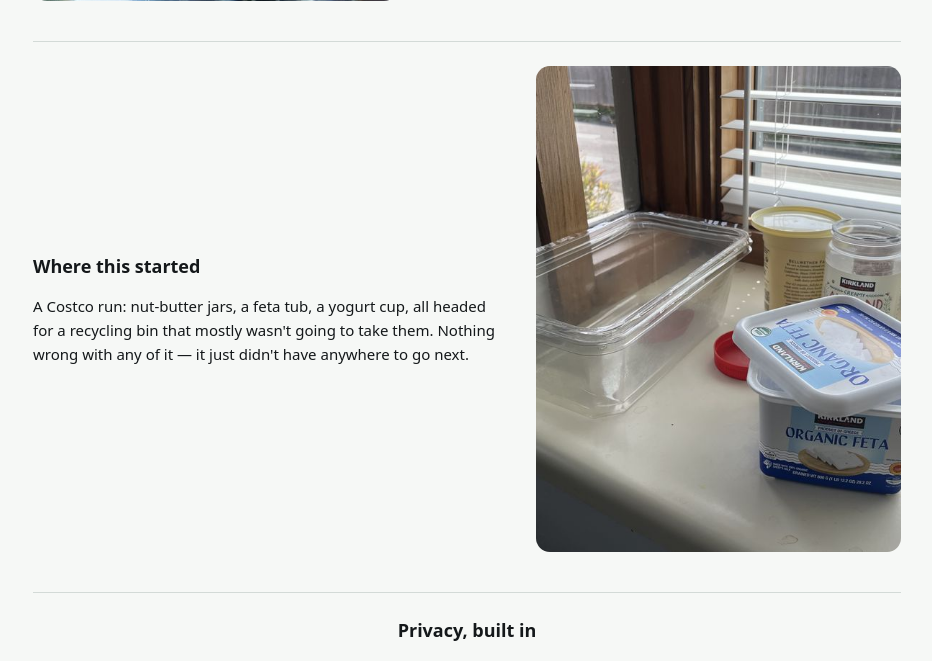
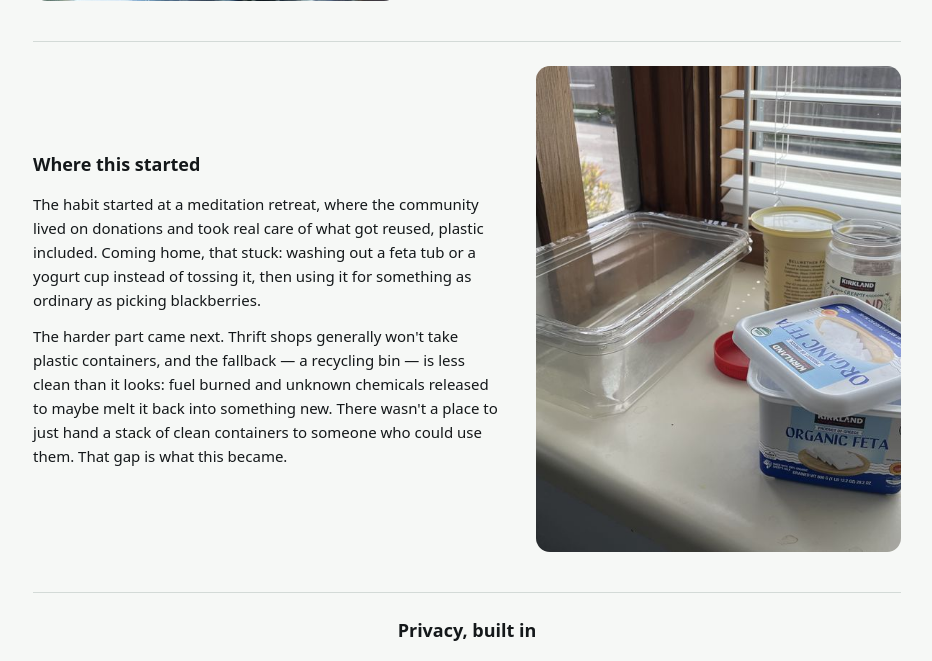
Before and after one commit to seanhelvey/containerswap, a FastAPI app: page / in a window 1280 px wide. Shown: the part 1250-1911 px from the top of the page, without its empty margins (173-1105 px from the left). Run offline with FastAPI, Linux system fonts and the light colour scheme; data that the repository does not hold is empty.

Commit message:
Expand origin story with the actual retreat/blackberry-picking narrative
Replaces the thin "Costco run" placeholder with the real motivation:
a meditation retreat's donation-economy care for reused plastic, and
hitting the wall of thrift shops declining containers and recycling
being less clean than it looks.

Co-Authored-By: Claude Sonnet 5 <noreply@anthropic.com>

```diff
--- a/locales/en.json
+++ b/locales/en.json
@@ -23,7 +23,8 @@
   "home.why_upcycling": "Reuse doesn't have to mean the same use. A yogurt tub becomes a seed starter, a big jar becomes a pantry canister, a deli tub becomes the box of screws in someone's garage — what it does next is up to whoever picks it up.",
   "home.why_image_alt": "A refrigerator shelf of reused plastic tubs and containers, refilled with leftovers.",
   "home.origin_title": "Where this started",
-  "home.origin_body": "A Costco run: nut-butter jars, a feta tub, a yogurt cup, all headed for a recycling bin that mostly wasn't going to take them. Nothing wrong with any of it — it just didn't have anywhere to go next.",
+  "home.origin_body": "The habit started at a meditation retreat, where the community lived on donations and took real care of what got reused, plastic included. Coming home, that stuck: washing out a feta tub or a yogurt cup instead of tossing it, then using it for something as ordinary as picking blackberries.",
+  "home.origin_body_2": "The harder part came next. Thrift shops generally won't take plastic containers, and the fallback — a recycling bin — is less clean than it looks: fuel burned and unknown chemicals released to maybe melt it back into something new. There wasn't a place to just hand a stack of clean containers to someone who could use them. That gap is what this became.",
   "home.origin_image_alt": "Empty Kirkland nut-butter jars, a feta tub and a yogurt cup, washed and set out on a windowsill.",
   "home.privacy_title": "Privacy, built in",
   "home.privacy_pins": "A listing's pin marks the neighborhood, never the address. Every location is shifted by a random few hundred metres before it's saved — the exact spot is never stored.",
--- a/templates/index.html
+++ b/templates/index.html
@@ -78,6 +78,7 @@
   <div class="story-copy">
     <h2>{{ t('home.origin_title') }}</h2>
     <p>{{ t('home.origin_body') }}</p>
+    <p>{{ t('home.origin_body_2') }}</p>
   </div>
 </section>
 
```
